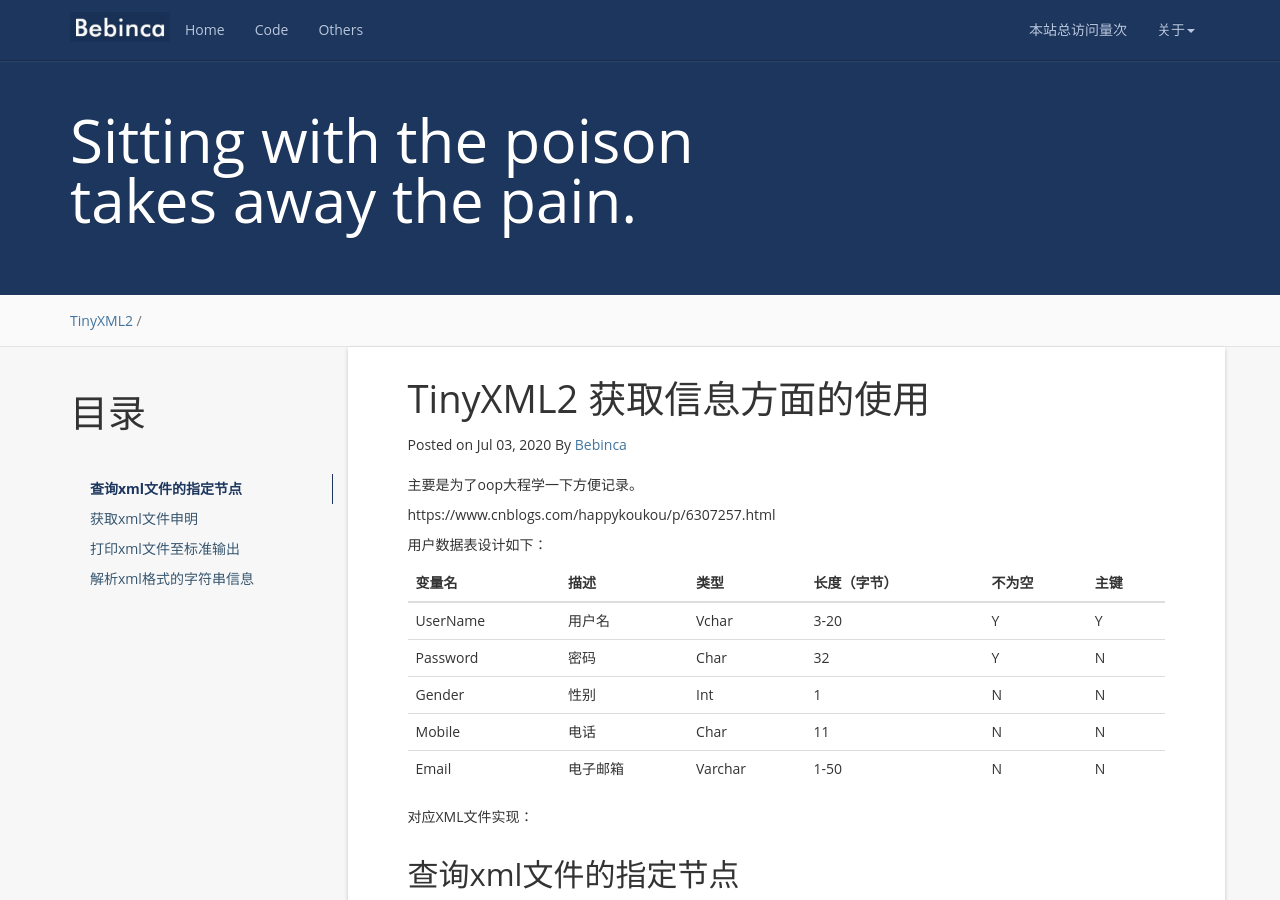
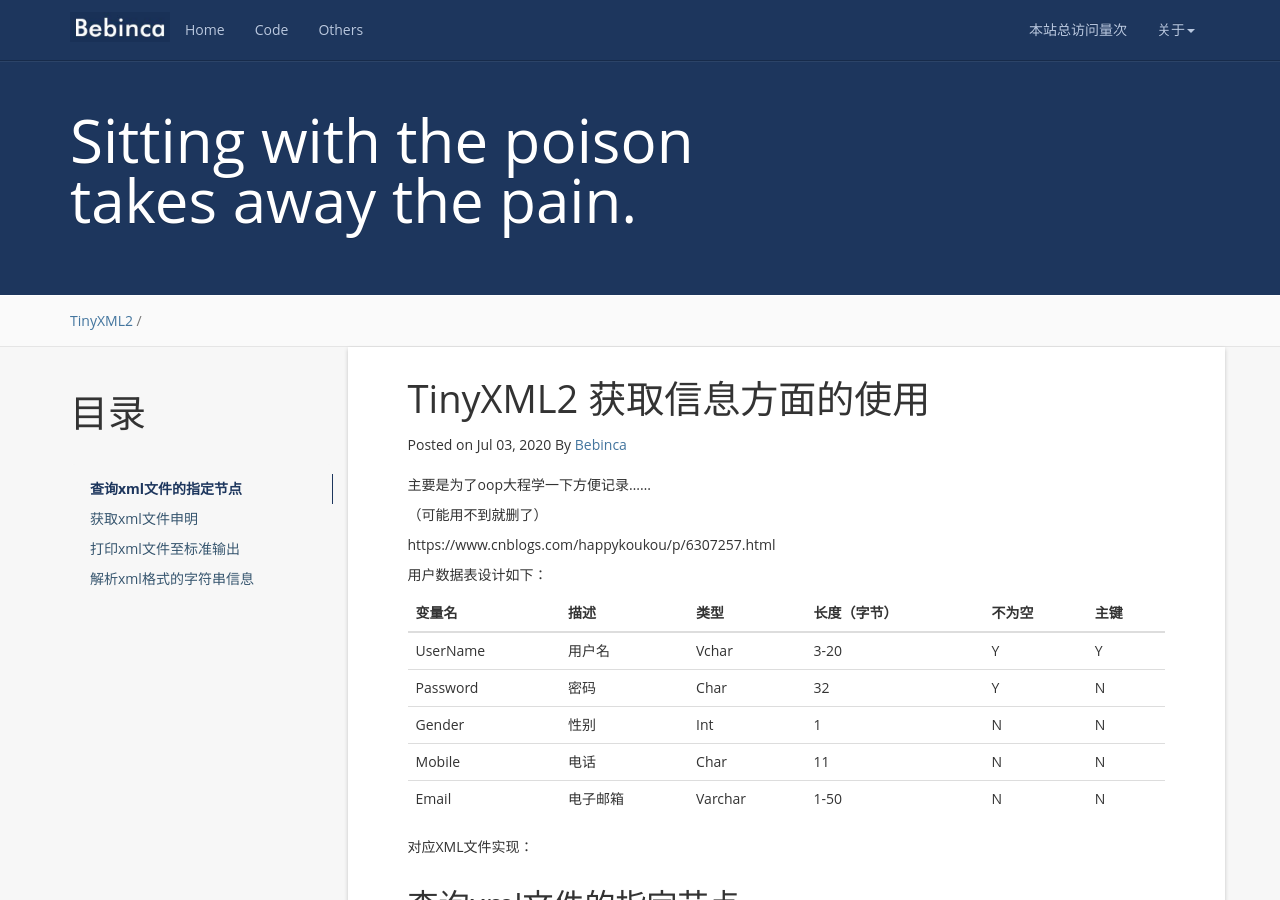
Before and after one commit to bebinca/bebinca.github.io, a Jekyll site: the page built from _posts/2020-07-03-TinyXML2-get-information.md, in a window 1280 px wide and 900 px high. Built offline with Jekyll 4.4.1, drawn with Linux system fonts in a browser that asks for light colours; nearby versions of some CDN libraries; a script that is not in the unit is left out; comment, search, counter and statistics services are not loaded.

Commit message:
Update 2020-07-03-TinyXML2-get-information.md

```diff
--- a/_posts/2020-07-03-TinyXML2-get-information.md
+++ b/_posts/2020-07-03-TinyXML2-get-information.md
@@ -7,7 +7,9 @@ categories: TinyXML2
 
 * content
 {:toc}
-主要是为了oop大程学一下方便记录。
+主要是为了oop大程学一下方便记录……
+
+（可能用不到就删了）
 
 https://www.cnblogs.com/happykoukou/p/6307257.html
 
```
